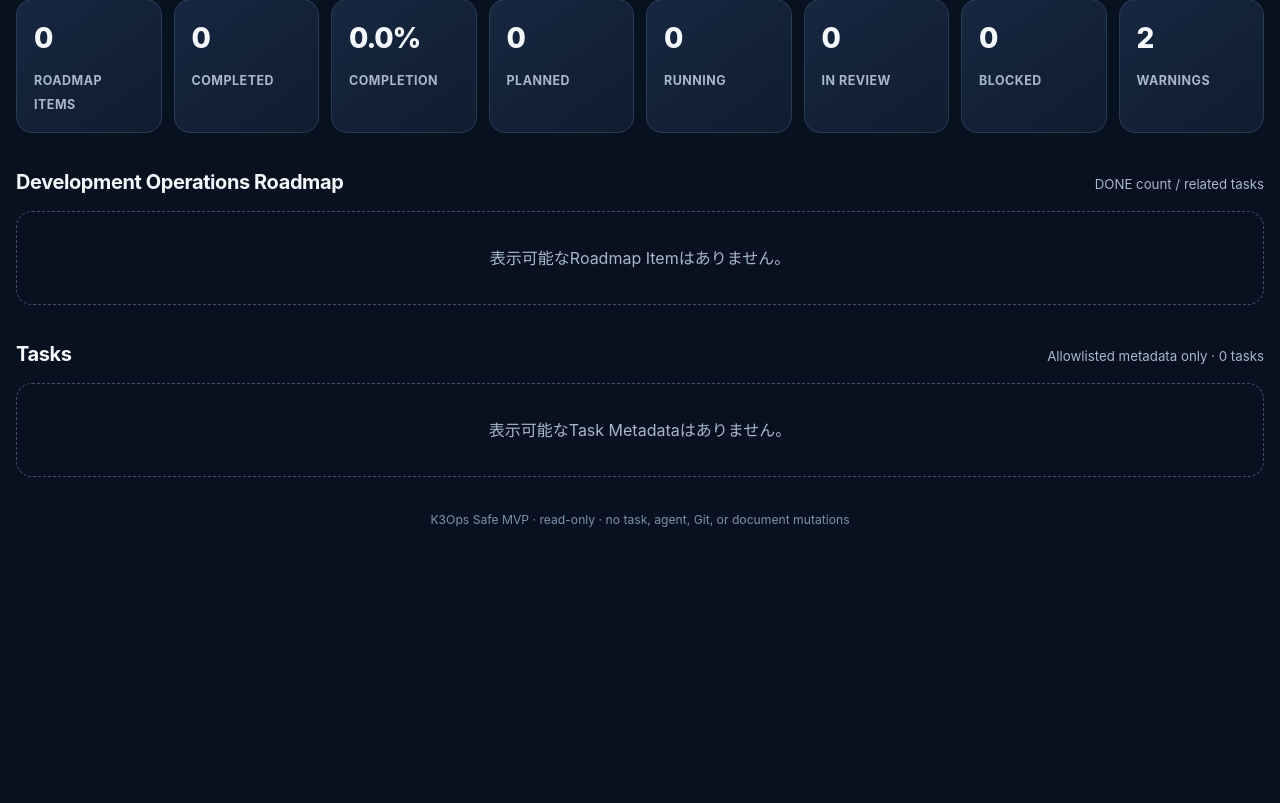
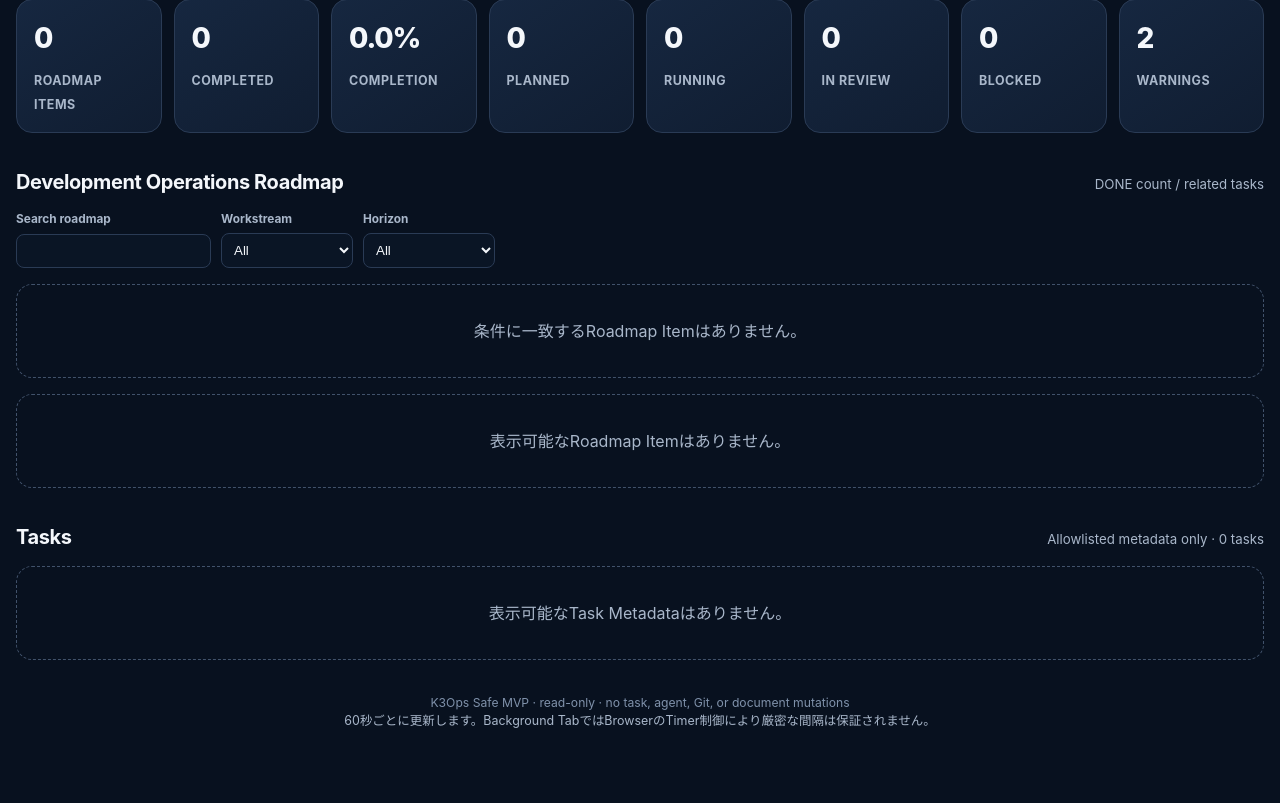
Before and after one commit to y-toyomasu/K3Ops, a Flask app: page / in a window 1280 px wide. Shown: the part 392-1195 px from the top of the page. Before the commit the page ends 919 px from the top, so only its background shows below. Run offline with Flask 3, Linux system fonts and the light colour scheme; some libraries are stand-ins or nearby versions.

Commit message:
feat(k3ops): add dashboard filters and refresh [T-00022]

```diff
--- a/k3ops/app.py
+++ b/k3ops/app.py
@@ -3,8 +3,9 @@
 from __future__ import annotations
 
 import os
+import secrets
 
-from flask import Flask, jsonify, render_template
+from flask import Flask, g, jsonify, render_template
 
 from .data import build_dashboard
 
@@ -22,9 +23,13 @@
 
     @app.after_request
     def secure_read_only_response(response):
+        script_policy = "script-src 'none'"
+        if nonce := getattr(g, "script_nonce", None):
+            script_policy = f"script-src 'nonce-{nonce}'"
         response.headers["Cache-Control"] = "no-store"
         response.headers["Content-Security-Policy"] = (
-            "default-src 'none'; style-src 'unsafe-inline'; base-uri 'none'; frame-ancestors 'none'"
+            "default-src 'none'; style-src 'unsafe-inline'; "
+            f"{script_policy}; connect-src 'self'; base-uri 'none'; frame-ancestors 'none'"
         )
         response.headers["X-Content-Type-Options"] = "nosniff"
         response.headers["X-Frame-Options"] = "DENY"
@@ -35,7 +40,10 @@
 
     @app.get("/")
     def index():
-        return render_template("index.html", dashboard=dashboard_data())
+        g.script_nonce = secrets.token_urlsafe(18)
+        return render_template(
+            "index.html", dashboard=dashboard_data(), script_nonce=g.script_nonce
+        )
 
     @app.get("/health")
     def health():
--- a/k3ops/templates/index.html
+++ b/k3ops/templates/index.html
@@ -65,6 +65,7 @@
     .status-CLAIMED, .status-IMPLEMENTING { border-color: #3a6ca7; color: #8fc3ff; }
     .progress { color: var(--muted); font-size: .76rem; }
     .empty-state { padding: 34px 22px; border: 1px dashed #41526b; border-radius: 16px; color: var(--muted); text-align: center; }
+    .filters { display: flex; flex-wrap: wrap; gap: 10px; margin: 0 0 14px; } .filters label { display:grid; gap:4px; color:var(--muted); font-size:.74rem; font-weight:700; } .filters input,.filters select { min-width: 132px; padding:8px; border:1px solid var(--line); border-radius:8px; background:#0a1525; color:var(--text); } .refresh-state { color:var(--muted); font-size:.78rem; } .is-hidden { display:none !important; }
     .table-wrap { overflow-x: auto; border: 1px solid var(--line); border-radius: 18px; background: var(--panel); }
     table { width: 100%; min-width: 900px; border-collapse: collapse; }
     th, td { padding: 13px 15px; border-bottom: 1px solid var(--line); text-align: left; vertical-align: top; }
@@ -119,13 +120,14 @@
 
     <section class="section" aria-labelledby="roadmap-title">
       <div class="section-heading"><h2 id="roadmap-title">Development Operations Roadmap</h2><span class="section-note">DONE count / related tasks</span></div>
+      <div class="filters" aria-label="Roadmap filters"><label>Search roadmap<input id="roadmap-search" type="search" autocomplete="off"></label><label>Workstream<select id="workstream-filter"><option value="">All</option>{% for workstream in dashboard.roadmap %}<option value="{{ workstream.id }}">{{ workstream.name }}</option>{% endfor %}</select></label><label>Horizon<select id="horizon-filter"><option value="">All</option><option>now</option><option>next</option><option>later</option><option>ongoing</option></select></label></div><p id="roadmap-empty" class="empty-state is-hidden">条件に一致するRoadmap Itemはありません。</p>
       {% if summary.roadmap_items %}
         {% for workstream in dashboard.roadmap %}
-        <article class="workstream">
+        <article class="workstream" data-workstream="{{ workstream.id }}">
           <h3 class="workstream-title">{{ workstream.name }}</h3>
           <div class="roadmap-grid">
             {% for item in workstream["items"] %}
-            <div class="roadmap-card">
+            <div class="roadmap-card" data-roadmap-item="{{ item.name }} {{ item.purpose }} {{ item.tasks|map(attribute='id')|join(' ') }}" data-horizon="{{ item.horizon }}">
               <div class="card-top">
                 <span class="horizon">{{ item.horizon }}</span>
                 {% if item.planned %}<span class="status-label">PLANNED</span>{% elif item.complete %}<span class="status-label status-DONE">COMPLETE</span>{% else %}<span class="progress">{{ item.done_count }}/{{ item.task_count }} DONE</span>{% endif %}
@@ -148,12 +150,13 @@
     <section class="section" aria-labelledby="tasks-title">
       <div class="section-heading"><h2 id="tasks-title">Tasks</h2><span class="section-note">Allowlisted metadata only · {{ dashboard.tasks|length }} tasks</span></div>
       {% if dashboard.tasks %}
+      <div class="filters" aria-label="Task filters"><label>Search tasks<input id="task-search" type="search" autocomplete="off"></label><label>Status<select id="status-filter"><option value="">All</option>{% for status in ['DESIGN','READY','CLAIMED','IMPLEMENTING','GUI_REVIEW','ACCEPTANCE_REVIEW','DONE','BLOCKED'] %}<option>{{ status }}</option>{% endfor %}</select></label><label>Priority<select id="priority-filter"><option value="">All</option>{% for priority in dashboard.tasks|map(attribute='priority')|unique|sort %}<option>{{ priority }}</option>{% endfor %}</select></label></div><p id="task-empty" class="empty-state is-hidden">条件に一致するTaskはありません。</p>
       <div class="table-wrap">
         <table>
           <thead><tr><th>Task</th><th>Title</th><th>Status</th><th>Priority</th><th>Dependencies</th><th>Claimed by</th><th>Claimed at</th></tr></thead>
           <tbody>
           {% for task in dashboard.tasks %}
-            <tr>
+            <tr data-task-id="{{ task.id }}" data-task-search="{{ task.id }} {{ task.title }}" data-status="{{ task.status }}" data-priority="{{ task.priority }}">
               <td class="task-id">{{ task.id }}</td>
               <td>{{ task.title }}</td>
               <td><span class="status-label status-{{ task.status }}">{{ task.status }}</span></td>
@@ -169,7 +172,16 @@
       {% else %}<div class="empty-state">表示可能なTask Metadataはありません。</div>{% endif %}
     </section>
 
-    <footer>K3Ops Safe MVP · read-only · no task, agent, Git, or document mutations</footer>
+    <footer>K3Ops Safe MVP · read-only · no task, agent, Git, or document mutations<br><span id="refresh-state" class="refresh-state">60秒ごとに更新します。Background TabではBrowserのTimer制御により厳密な間隔は保証されません。</span></footer>
   </main>
+  <script nonce="{{ script_nonce }}">
+    (() => {
+      const query = (id) => document.getElementById(id); const state = query('refresh-state'); let inFlight = false;
+      const matches = (value, search) => value.toLowerCase().includes(search.toLowerCase());
+      function filters() { const rs=query('roadmap-search').value, ws=query('workstream-filter').value, h=query('horizon-filter').value; let roadmap=0; document.querySelectorAll('.roadmap-card').forEach(card => { const visible=matches(card.dataset.roadmapItem,rs) && (!h || card.dataset.horizon===h) && (!ws || card.closest('.workstream').dataset.workstream===ws); card.classList.toggle('is-hidden',!visible); roadmap += visible; }); query('roadmap-empty').classList.toggle('is-hidden',roadmap>0); const ts=query('task-search').value, status=query('status-filter').value, priority=query('priority-filter').value; const rows=[...document.querySelectorAll('tbody tr')].sort((a,b)=>Number(b.dataset.taskId.slice(2))-Number(a.dataset.taskId.slice(2))); rows.forEach(row=>{ row.parentElement.append(row); const visible=matches(row.dataset.taskSearch,ts)&&(!status||row.dataset.status===status)&&(!priority||row.dataset.priority===priority); row.classList.toggle('is-hidden',!visible); }); query('task-empty').classList.toggle('is-hidden',rows.some(row=>!row.classList.contains('is-hidden'))); }
+      async function refresh() { if (inFlight) return; inFlight=true; state.textContent='更新中…'; try { const response=await fetch('/api/dashboard',{cache:'no-store'}); if(!response.ok) throw new Error(); const latest=await response.json(); if (JSON.stringify(latest)!==JSON.stringify({{ dashboard|tojson }})) { location.reload(); return; } state.textContent=`更新済み · ${new Date().toLocaleTimeString('ja-JP')}`; } catch (_) { state.textContent='更新失敗 · 最終正常表示を維持しています（stale）'; } finally { inFlight=false; } }
+      document.querySelectorAll('.filters input,.filters select').forEach(item=>{item.addEventListener('input',filters);item.addEventListener('change',filters)}); filters(); setInterval(refresh,60000); document.addEventListener('visibilitychange',()=>{if(!document.hidden) refresh();});
+    })();
+  </script>
 </body>
 </html>
```
Also changed, not shown: tests/test_api.py (+12 -1 lines).
